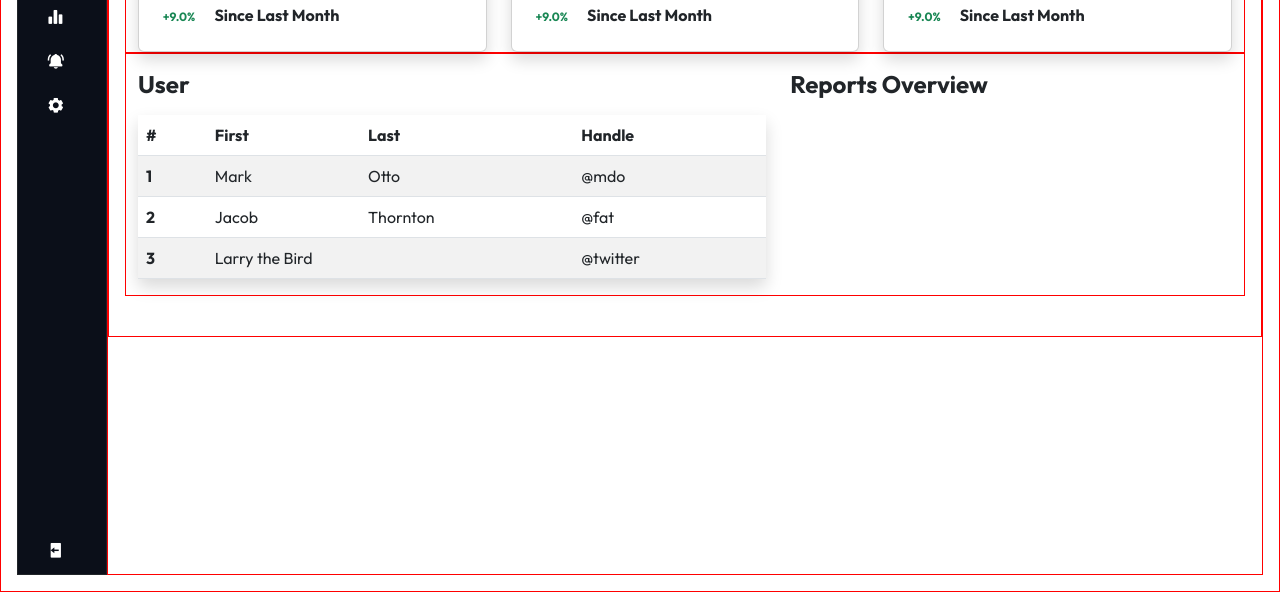
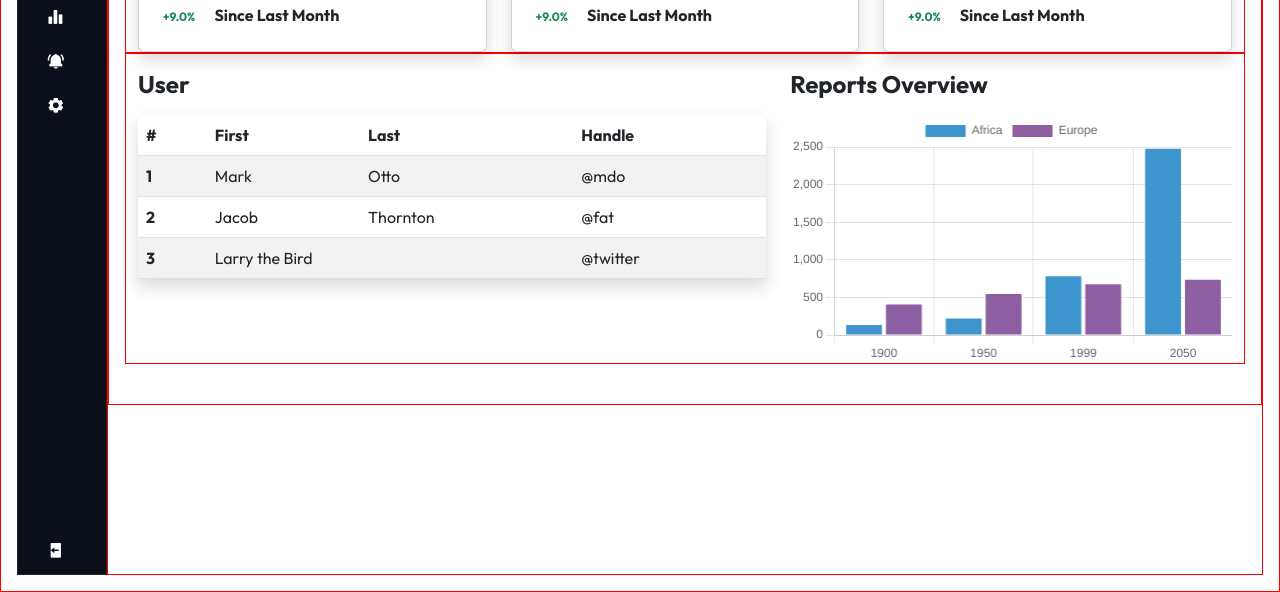
Before and after one commit to jaojogadez/admin-dashboard, a plain HTML site: page index.html in a window 1280 px wide. Shown: the part 242-834 px from the top of the page. Drawn offline with nearby package versions, Linux system fonts and the light colour scheme.

Commit message:
feat: adiciona Chart JS library

```diff
--- a/index.html
+++ b/index.html
@@ -252,6 +252,7 @@
                     <h3 class="fw-bold fs-4 my-3">
                         Reports Overview
                     </h3>
+                    <canvas id="bar-chart-grouped" width="800" height="450"></canvas>
                 </div>
               </div>
             </div>
@@ -259,6 +260,7 @@
         </section>
       </main>
     </div>
+    <script src="https://cdn.jsdelivr.net/npm/chart.js"></script>
     <script
       src="https://cdn.jsdelivr.net/npm/bootstrap@5.2.3/dist/js/bootstrap.bundle.min.js"
       integrity="sha384-kenU1KFdBIe4zVF0s0G1M5b4hcpxyD9F7jL+jjXkk+Q2h455rYXK/7HAuoJl+0I4"
--- a/script.js
+++ b/script.js
@@ -4,7 +4,32 @@ const $togglerIcon = document.querySelector("#icon");
 $hamburgerButton.onclick = () => togglerNav();
 
 function togglerNav() {
-    document.querySelector("#sidebar").classList.toggle("expand");
-    $togglerIcon.classList.toggle("bxs-chevrons-right");
-    $togglerIcon.classList.toggle("bxs-chevrons-left");
+  document.querySelector("#sidebar").classList.toggle("expand");
+  $togglerIcon.classList.toggle("bxs-chevrons-right");
+  $togglerIcon.classList.toggle("bxs-chevrons-left");
 }
+
+new Chart(document.getElementById("bar-chart-grouped"), {
+  type: "bar",
+  data: {
+    labels: ["1900", "1950", "1999", "2050"],
+    datasets: [
+      {
+        label: "Africa",
+        backgroundColor: "#3e95cd",
+        data: [133, 221, 783, 2478],
+      },
+      {
+        label: "Europe",
+        backgroundColor: "#8e5ea2",
+        data: [408, 547, 675, 734],
+      },
+    ],
+  },
+  options: {
+    title: {
+      display: true,
+      text: "Population growth (millions)",
+    },
+  },
+});
```
